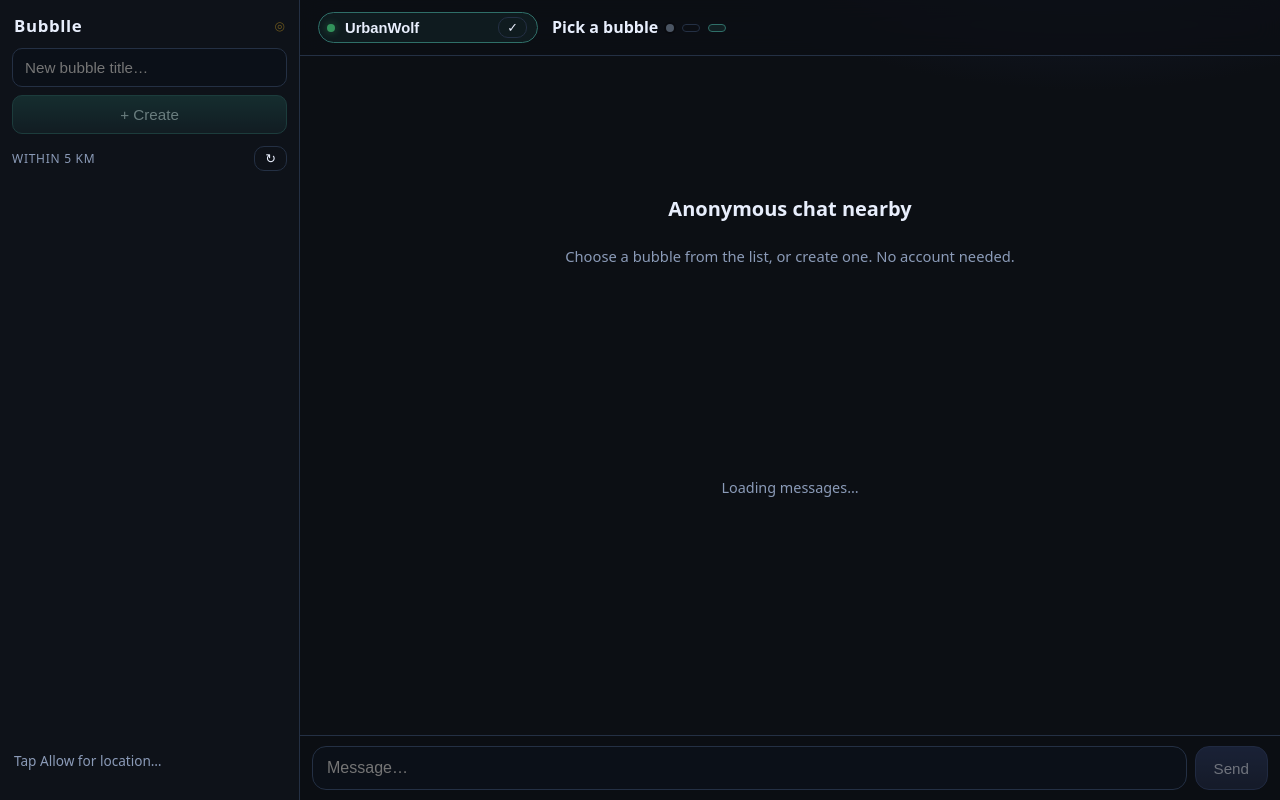
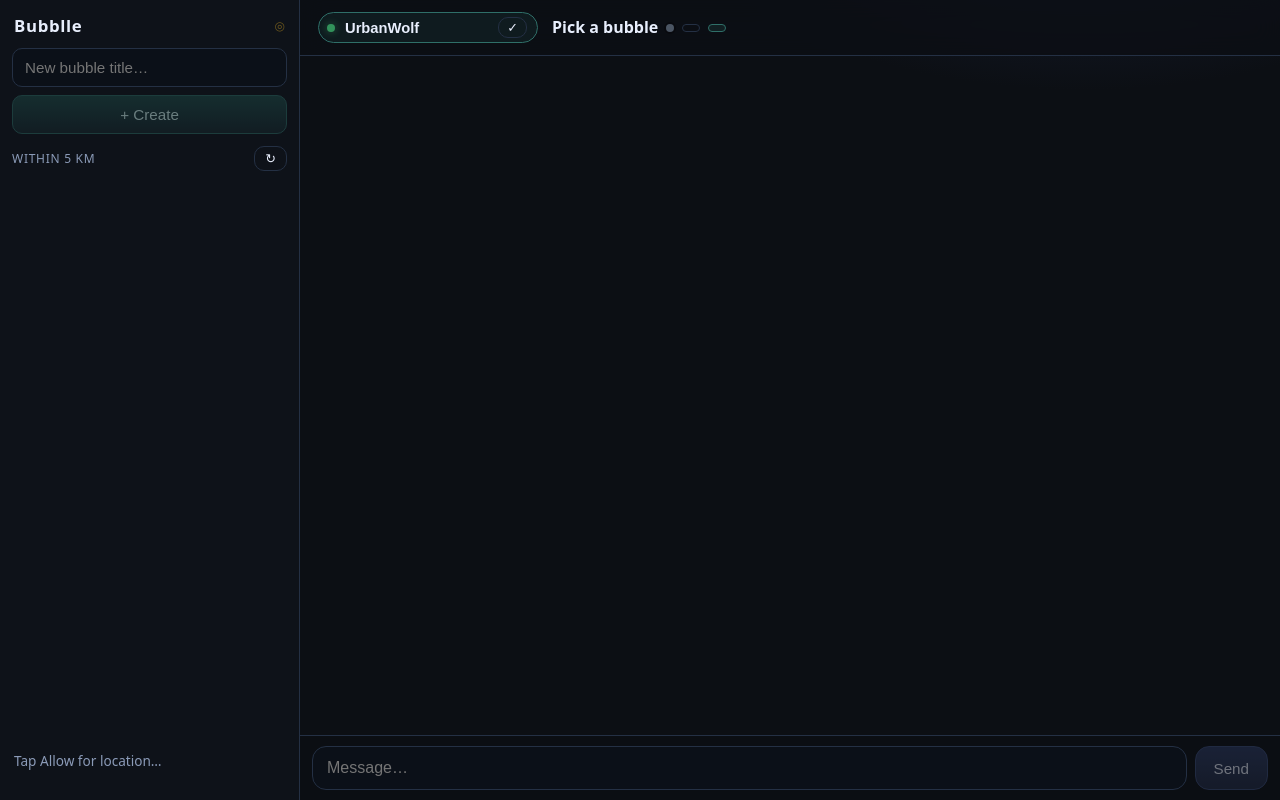
Before and after one commit to includebubble003-web/Bubblle, a Django app: page / in a window 1280 px wide. Run offline with Django 5.2, Linux system fonts and the light colour scheme; some libraries are stand-ins or nearby versions.

Commit message:
customization user ui

```diff
--- a/static/css/chat.css
+++ b/static/css/chat.css
@@ -1,4 +1,8 @@
 /* Bubblle — unified live chat shell */
+
+[hidden] {
+  display: none !important;
+}
 
 .chat-body {
   margin: 0;
@@ -284,22 +288,7 @@
   display: flex;
   flex-direction: column;
   overflow: hidden;
-}
-
-.welcome-state {
-  flex: 1;
-  display: flex;
-  flex-direction: column;
-  align-items: center;
-  justify-content: center;
-  padding: 24px;
-  text-align: center;
-}
-
-.welcome-title {
-  font-size: 1.25rem;
-  font-weight: 700;
-  margin: 0 0 8px;
+  position: relative;
 }
 
 .chat-thread {
@@ -307,6 +296,7 @@
   min-height: 0;
   display: flex;
   flex-direction: column;
+  overflow: hidden;
 }
 
 .thread-banner {
--- a/static/js/chat-app.js
+++ b/static/js/chat-app.js
@@ -224,8 +224,12 @@
 /* --- Chat room UI --- */
 
 function showWelcome() {
-  $("#welcome-state")?.removeAttribute("hidden");
-  $("#chat-thread")?.setAttribute("hidden", "hidden");
+  const panel = $("#chat-panel");
+  const thread = $("#chat-thread");
+  panel?.classList.add("chat-panel--idle");
+  thread?.setAttribute("hidden", "hidden");
+  const messages = $("#messages");
+  if (messages) messages.innerHTML = "";
   $("#chat-input")?.setAttribute("disabled", "disabled");
   $("#btn-send")?.setAttribute("disabled", "disabled");
   $("#bubble-title").textContent = "Pick a bubble";
@@ -235,8 +239,10 @@
 }
 
 function showThread() {
-  $("#welcome-state")?.setAttribute("hidden", "hidden");
-  $("#chat-thread")?.removeAttribute("hidden");
+  const panel = $("#chat-panel");
+  const thread = $("#chat-thread");
+  panel?.classList.remove("chat-panel--idle");
+  thread?.removeAttribute("hidden");
   $("#chat-input")?.removeAttribute("disabled");
   if (!isSendOnCooldown()) $("#btn-send")?.removeAttribute("disabled");
 }
@@ -561,6 +567,15 @@
   bubbleActive = true;
   reconnectAttempt = 0;
   showThread();
+  const messages = $("#messages");
+  if (messages) {
+    messages.innerHTML = "";
+    const ph = document.createElement("p");
+    ph.className = "messages-placeholder";
+    ph.id = "messages-placeholder";
+    ph.textContent = "Loading messages…";
+    messages.appendChild(ph);
+  }
   loadBubbleMeta();
   loadHistory();
   if (pos) connectWs();
--- a/templates/chat_shell.html
+++ b/templates/chat_shell.html
@@ -52,12 +52,7 @@
       </div>
     </header>
 
-    <div class="chat-panel" id="chat-panel">
-      <div class="welcome-state" id="welcome-state">
-        <p class="welcome-title">Anonymous chat nearby</p>
-        <p class="muted">Choose a bubble from the list, or create one. No account needed.</p>
-      </div>
-
+    <div class="chat-panel chat-panel--idle" id="chat-panel">
       <div class="chat-thread" id="chat-thread" hidden>
         <div id="chat-status" class="banner banner-warn thread-banner" hidden></div>
         <div class="messages" id="messages" aria-live="polite">
```
